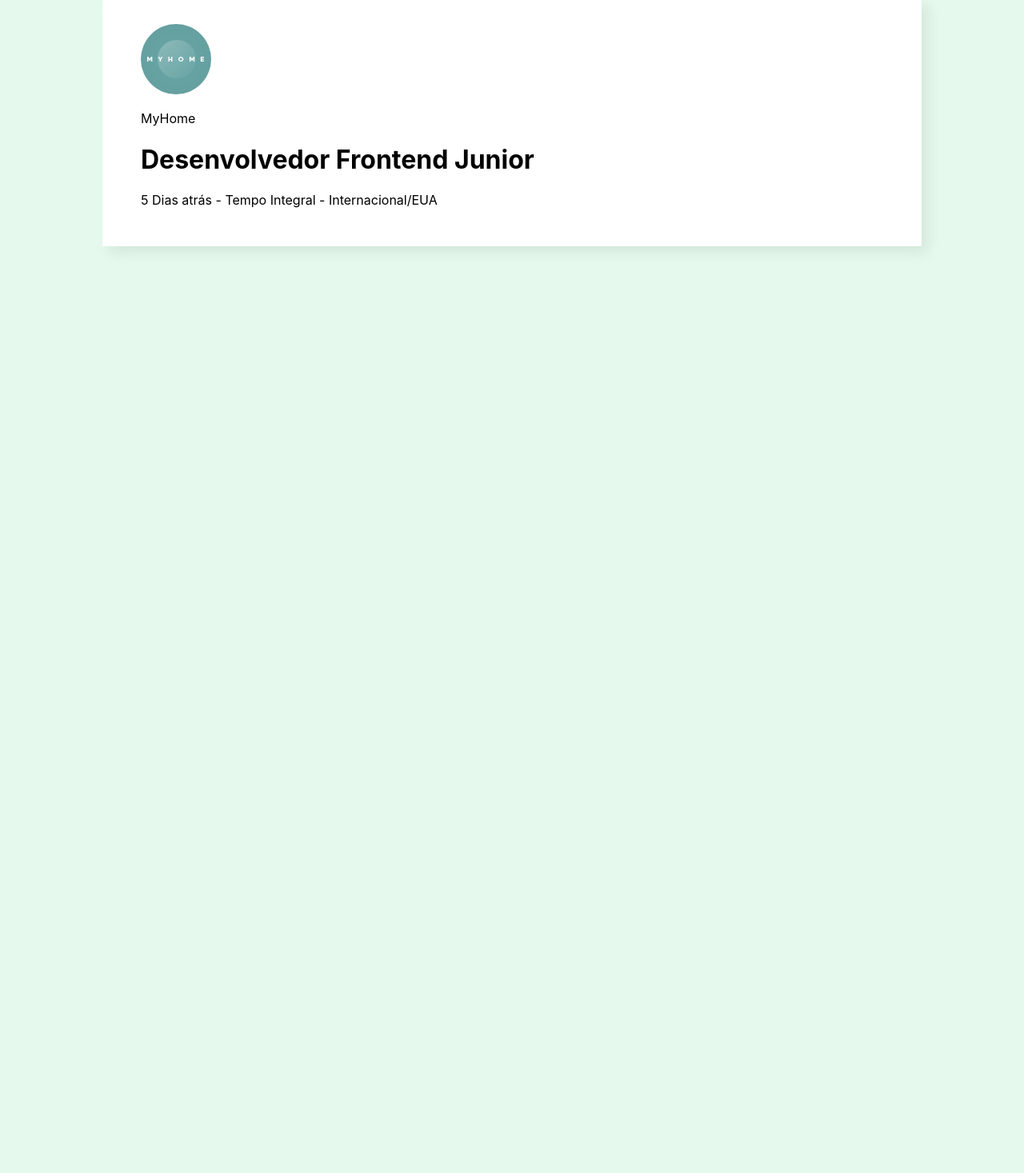
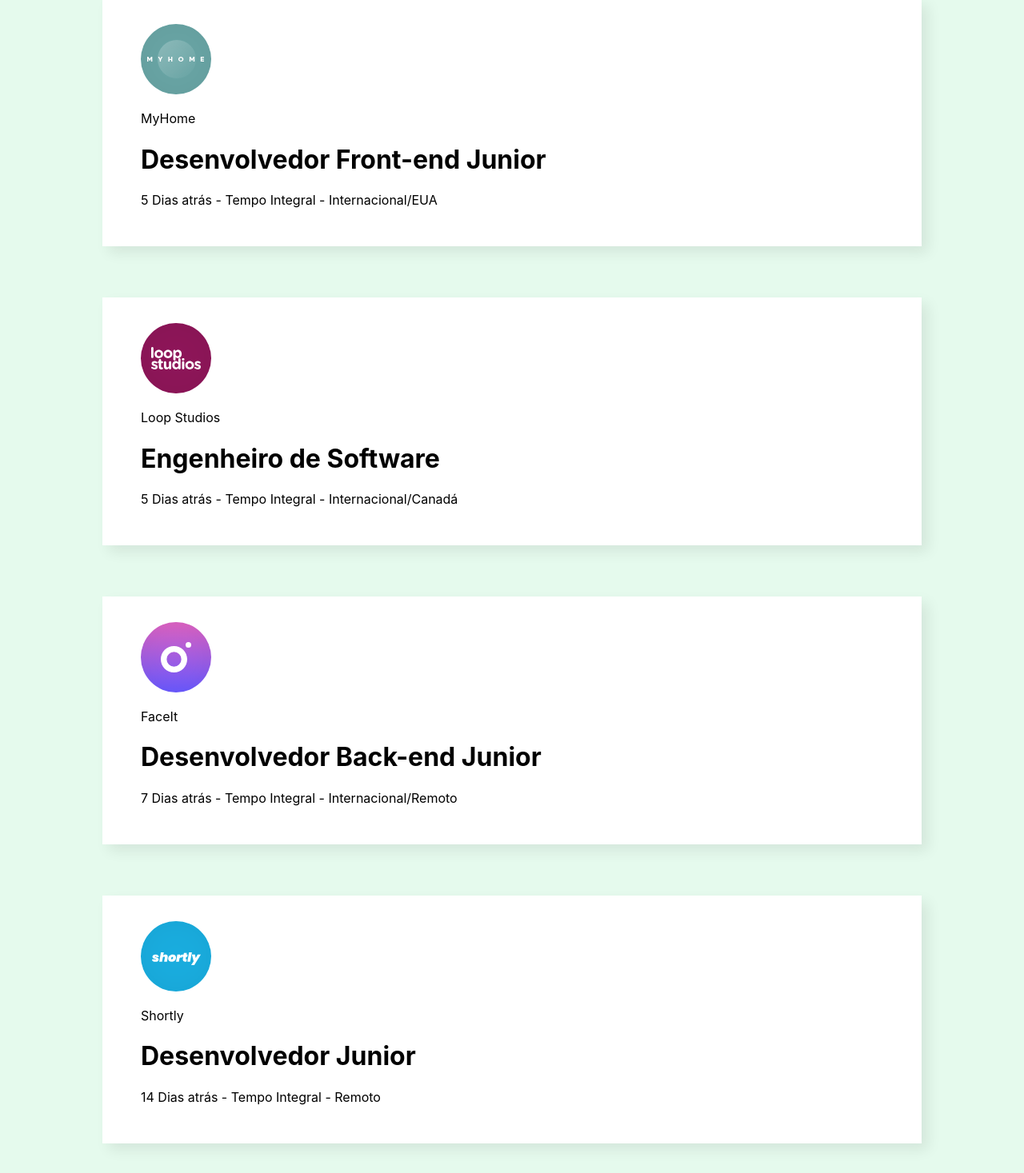
Before and after one commit to lucasramos95/Dev-Jobs, a React (Create React App) app: page / in a window 1280 px wide. Shown: the part 1330-2797 px from the top of the page at 80% size. Before the commit the page ends 1702 px from the top, so only its background shows below. Built offline with nearby package versions, Linux system fonts and the light colour scheme.

Commit message:
5th - Lista de jobs aumentada

```diff
--- a/src/componentes/main/index.js
+++ b/src/componentes/main/index.js
@@ -7,7 +7,7 @@
                 <div>
                     <img src='/imagens/photosnap.svg' />
                     <p>Photosnap</p>
-                    <h1>Desenvolvedor Senior Frontend</h1>
+                    <h1>Desenvolvedor Senior Front-end</h1>
                     <p>1 Dia atrás - Tempo Integral - Remoto</p>
                 </div>
             </div>
@@ -23,7 +23,7 @@
                 <div>
                     <img src='/imagens/account.svg' />
                     <p>Account</p>
-                    <h1>Desenvolvedor Frontend Junior</h1>
+                    <h1>Desenvolvedor Front-end Junior</h1>
                     <p>2 Dias atrás - Tempo Integral - Presencial</p>
                 </div>
             </div>
@@ -31,8 +31,56 @@
                 <div>
                     <img src='/imagens/myhome.svg' />
                     <p>MyHome</p>
-                    <h1>Desenvolvedor Frontend Junior</h1>
+                    <h1>Desenvolvedor Front-end Junior</h1>
                     <p>5 Dias atrás - Tempo Integral - Internacional/EUA</p>
+                </div>
+            </div>
+            <div className='listadejobs'>
+                <div>
+                    <img src='/imagens/loop-studios.svg' />
+                    <p>Loop Studios</p>
+                    <h1>Engenheiro de Software</h1>
+                    <p>5 Dias atrás - Tempo Integral - Internacional/Canadá</p>
+                </div>
+            </div>
+            <div className='listadejobs'>
+                <div>
+                    <img src='/imagens/faceit.svg' />
+                    <p>FaceIt</p>
+                    <h1>Desenvolvedor Back-end Junior</h1>
+                    <p>7 Dias atrás - Tempo Integral - Internacional/Remoto</p>
+                </div>
+            </div>
+            <div className='listadejobs'>
+                <div>
+                    <img src='/imagens/shortly.svg' />
+                    <p>Shortly</p>
+                    <h1>Desenvolvedor Junior</h1>
+                    <p>14 Dias atrás - Tempo Integral - Remoto</p>
+                </div>
+            </div>
+            <div className='listadejobs'>
+                <div>
+                    <img src='/imagens/insure.svg' />
+                    <p>Insure</p>
+                    <h1>Desenvolvedor Junior</h1>
+                    <p>14 Dias atrás - Tempo Integral - Remoto</p>
+                </div>
+            </div>
+            <div className='listadejobs'>
+                <div>
+                    <img src='/imagens/eyecam-co.svg' />
+                    <p>Eyecam Co.</p>
+                    <h1>Desenvolver Fullstack</h1>
+                    <p>17 Dias atrás - Tempo Integral - Internacional/Remoto</p>
+                </div>
+            </div>
+            <div className='listadejobs'>
+                <div>
+                    <img src='/imagens/the-air-filter-company.svg' />
+                    <p>The Air Filter Company</p>
+                    <h1>Desenvolver Front-end</h1>
+                    <p>1 Mês atrás - Meio Turno - Internacional/Remoto</p>
                 </div>
             </div>
         </>
```
